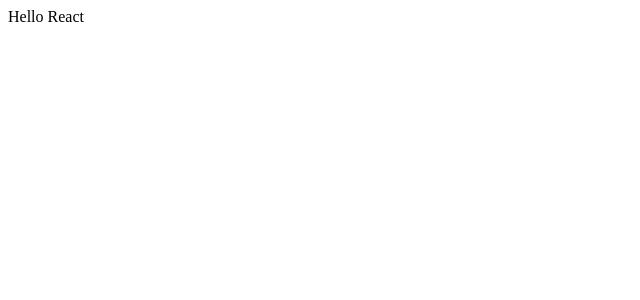
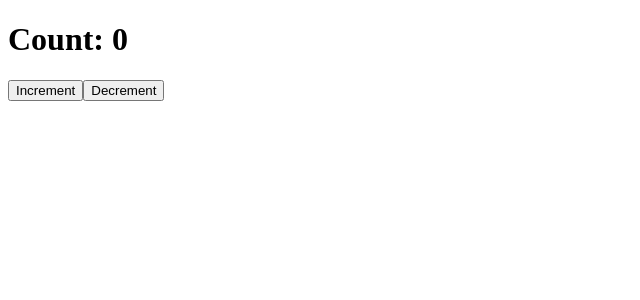
Before and after one commit to vadim-feof/react-course, a React (Create React App) app: page / in a window 1280 px wide. Shown: the top 300 px of the page, without its empty margins (0-640 px from the left). Built offline with nearby package versions, Linux system fonts and the light colour scheme.

Commit message:
increment, decrement with hook useState

```diff
--- a/src/App.js
+++ b/src/App.js
@@ -1,9 +1,22 @@
-import React from "react";
+import React, {useState} from "react";
 
 function App() {
+    const [count, setCount] = useState(0)
+
+    const increment = () => {
+        setCount(count + 1)
+    }
+    const decrement = () => {
+        setCount(count - 1)
+    }
+
     return (
         <div className="App">
-            Hello React
+            <h1>Count: {count}</h1>
+            <div>
+                <button onClick={increment}>Increment</button>
+                <button onClick={decrement}>Decrement</button>
+            </div>
         </div>
     );
 }
```
